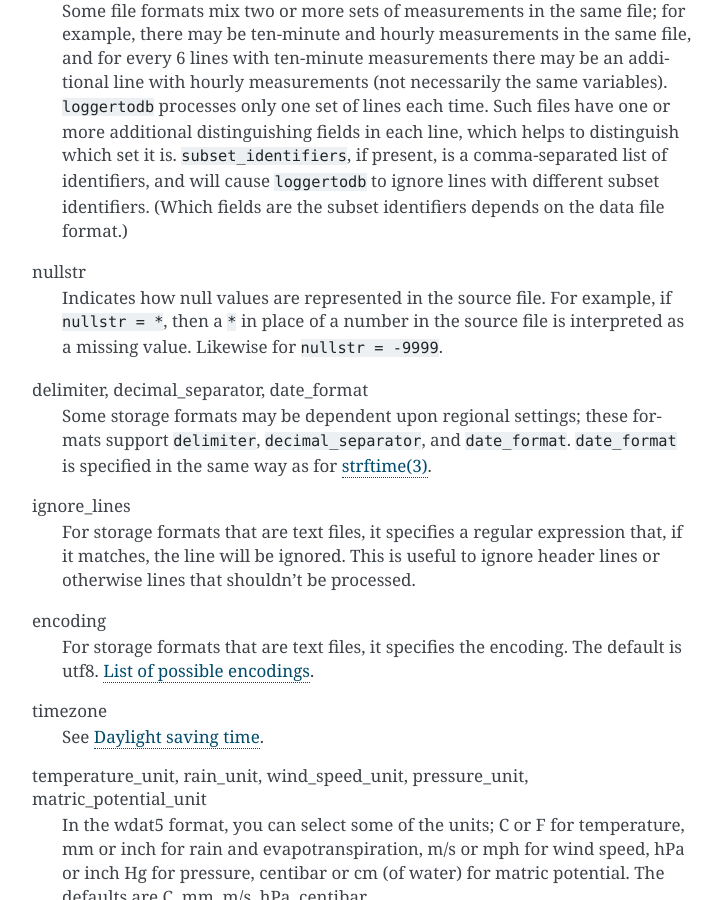
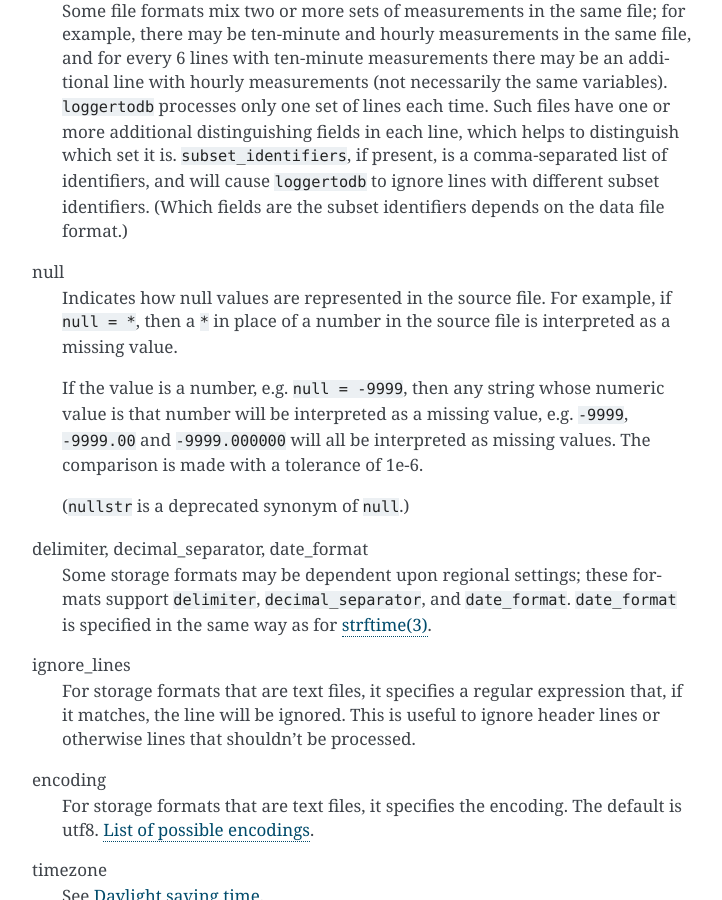
Before and after one commit to openmeteo/loggertodb, a Sphinx documentation site: the page built from docs/usage.rst, in a window 1280 px wide and 900 px high, scrolled down 5078 px. Shown: the whole window, without its empty margins (388-1110 px from the left). Built offline with Sphinx 7.4.7, drawn with Linux system fonts in a browser that asks for light colours; some of the changed text lies outside the part shown.

Commit message:
Interpret null as a number (fixes #38)

```diff
--- a/docs/usage.rst
+++ b/docs/usage.rst
@@ -104,7 +106,7 @@ adjustments (see `Daylight saving time`_)::
     storage_format = simple
     date_format = %d/%m/%Y %H:%M:%S
     fields = 9180,9182,9184,9178
-    nullstr = NAN
+    null = NAN
     timezone = Europe/Athens
 
     [VILIA]
@@ -113,7 +115,7 @@ adjustments (see `Daylight saving time`_)::
     storage_format = simple
     date_format = %d/%m/%Y %H:%M:%S
     fields = 9172,9174,9176,9170
-    nullstr = NAN
+    null = NAN
     timezone = Europe/Athens
 
 The next is very similar to the previous one, but it's for Windows, it
@@ -134,7 +136,7 @@ line (after the date and time) is not uploaded::
     delimiter = ,
     date_format = %d-%m-%Y %H:%M:%S
     fields = 9290,9285,9292,9294,9295,0,9291,9289,9288,9286
-    nullstr = *
+    null = *
     timezone = Europe/Athens
 
     [KATO_KOSTILATA]
@@ -144,7 +146,7 @@ line (after the date and time) is not uploaded::
     delimiter = ,
     date_format = %d-%m-%Y %H:%M:%S
     fields = 9279,9274,9281,9283,9284,0,9280,9278,9277,9275
-    nullstr = *
+    null = *
     timezone = Europe/Athens
 
 Finally, an example of a configuration that uses the files produced by
@@ -260,11 +262,18 @@ subset_identifiers
    (Which fields are the subset identifiers depends on the data file
    format.)
 
-nullstr
+null
     Indicates how null values are represented in the source file. For
-    example, if ``nullstr = *``, then a ``*`` in place of a number in
-    the source file is interpreted as a missing value. Likewise for
-    ``nullstr = -9999``.
+    example, if ``null = *``, then a ``*`` in place of a number in the
+    source file is interpreted as a missing value.
+
+    If the value is a number, e.g. ``null = -9999``, then any string
+    whose numeric value is that number will be interpreted as a missing
+    value, e.g. ``-9999``, ``-9999.00`` and ``-9999.000000`` will all be
+    interpreted as missing values. The comparison is made with a
+    tolerance of 1e-6.
+
+    (``nullstr`` is a deprecated synonym of ``null``.)
 
 delimiter, decimal_separator, date_format
    Some storage formats may be dependent upon regional settings; these
```
Also changed, not shown: other parts of docs/usage.rst (+2 -0 lines), docs/development.rst (+12 -5 lines), docs/release-notes.rst (+7 -0 lines), 8 other files.
